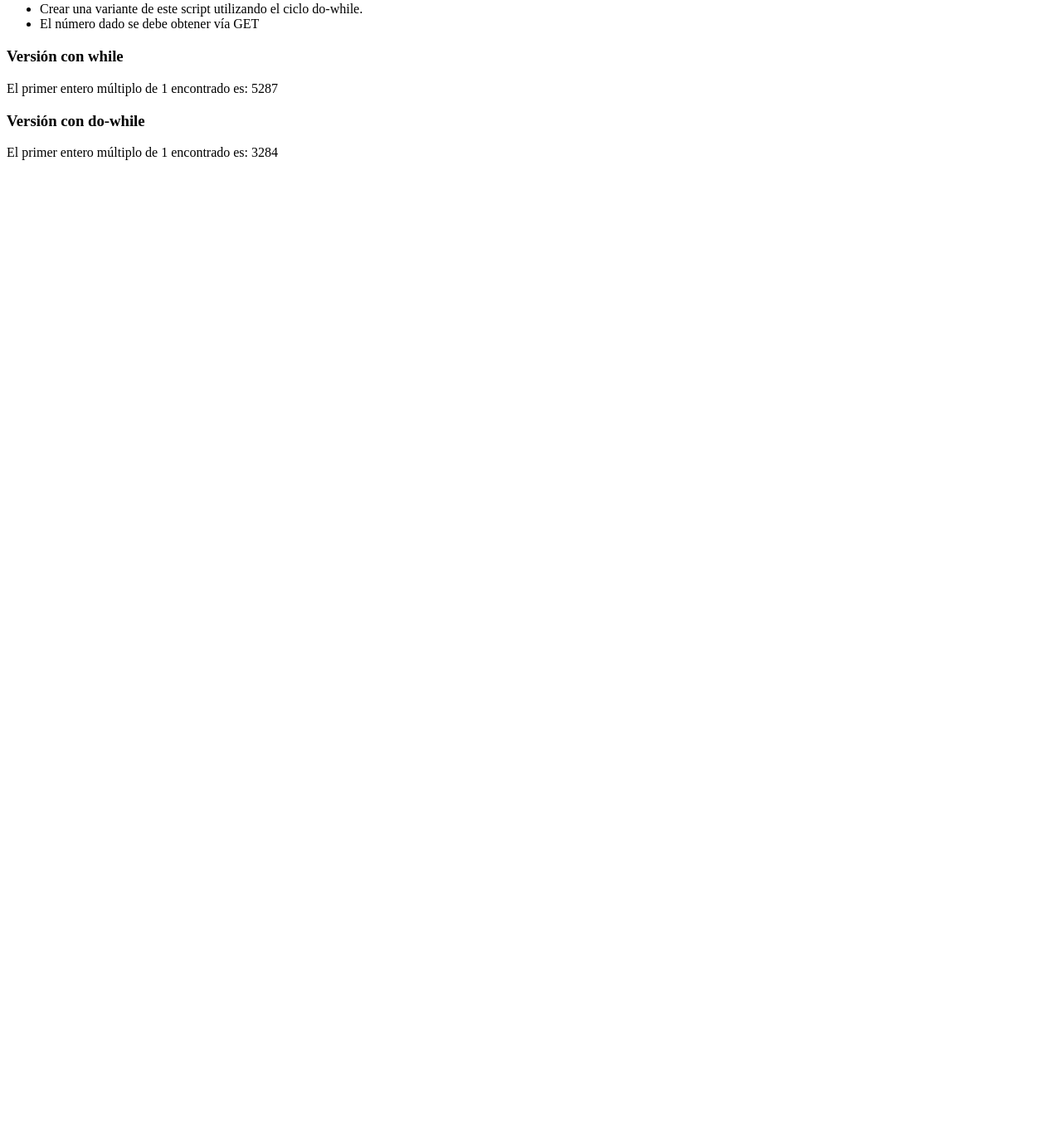
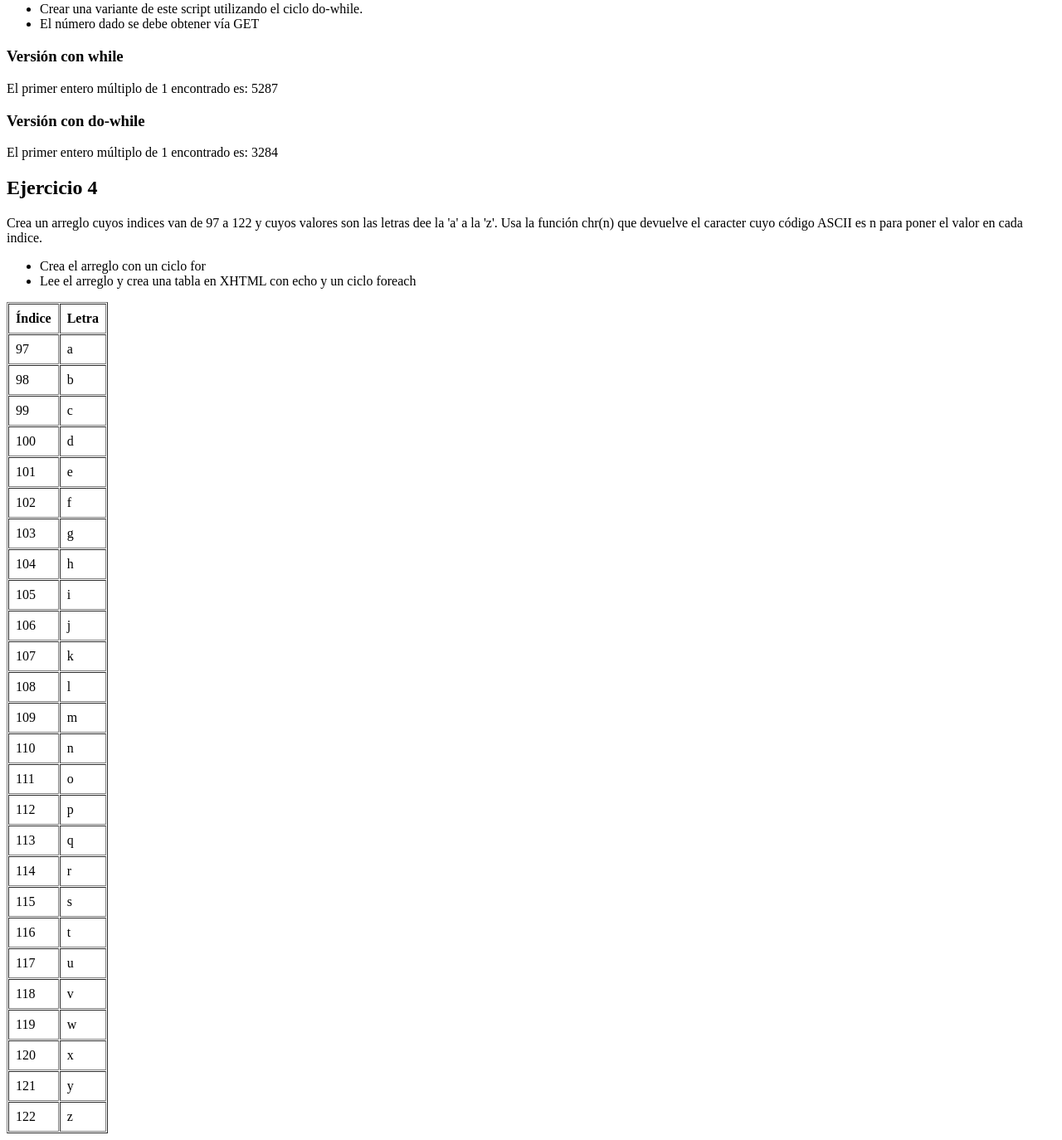
Before and after one commit to berenicelime9-ship-it/tecweb, a PHP site: page /tecweb/?multiplo=1 in a window 1280 px wide. Shown: the part 372-1746 px from the top of the page at 83% size. Before the commit the page ends 565 px from the top, so only its background shows below. Run offline with PHP 8.4, Linux system fonts and the light colour scheme.

Commit message:
Ejercicio4 probado

```diff
--- a/practicas/p07/index.php
+++ b/practicas/p07/index.php
@@ -51,5 +51,18 @@
         echo "<h3>Versión con do-while</h3>";
         PrimerEnteroDo();
     ?>
+
+    <!--Ejercicio 4 -->
+    <h2>Ejercicio 4</h2>
+    <p>Crea un arreglo cuyos indices van de 97 a 122 y cuyos valores son las letras dee la 'a' a la 'z'. Usa la función chr(n) que devuelve el caracter cuyo código ASCII es n para poner el valor en cada indice.</p>
+    <ul>
+        <li>Crea el arreglo con un ciclo for</li>
+        <li>Lee el arreglo y crea una tabla en XHTML con echo y un ciclo foreach</li>
+    </ul>
+
+    <?php
+        require_once 'src/funciones.php';
+        TablaASCII();
+    ?>
 </body>
 </html>
--- a/practicas/p07/src/funciones.php
+++ b/practicas/p07/src/funciones.php
@@ -79,3 +79,25 @@ function PrimerEnteroDo() {
     echo "El primer entero múltiplo de $m encontrado es: $numero<br>";
 }
 ?>
+
+
+<!-- ejeercicio 4 -->
+ <?php
+    function TablaASCII() {
+    $arreglo = [];
+    for ($i = 97; $i <= 122; $i++) {
+        $arreglo[$i] = chr($i);
+    }
+
+    echo '<table border="1" cellpadding=8" cellspacing="1">';
+    echo '<tr><th>Índice</th><th>Letra</th></tr>';
+
+    foreach ($arreglo as $key => $value) {
+        echo '<tr>';
+        echo '<td>' . $key . '</td>';
+        echo '<td>' . $value . '</td>';
+        echo '</tr>';
+    }
+    echo '</table>';
+}
+?>
```
